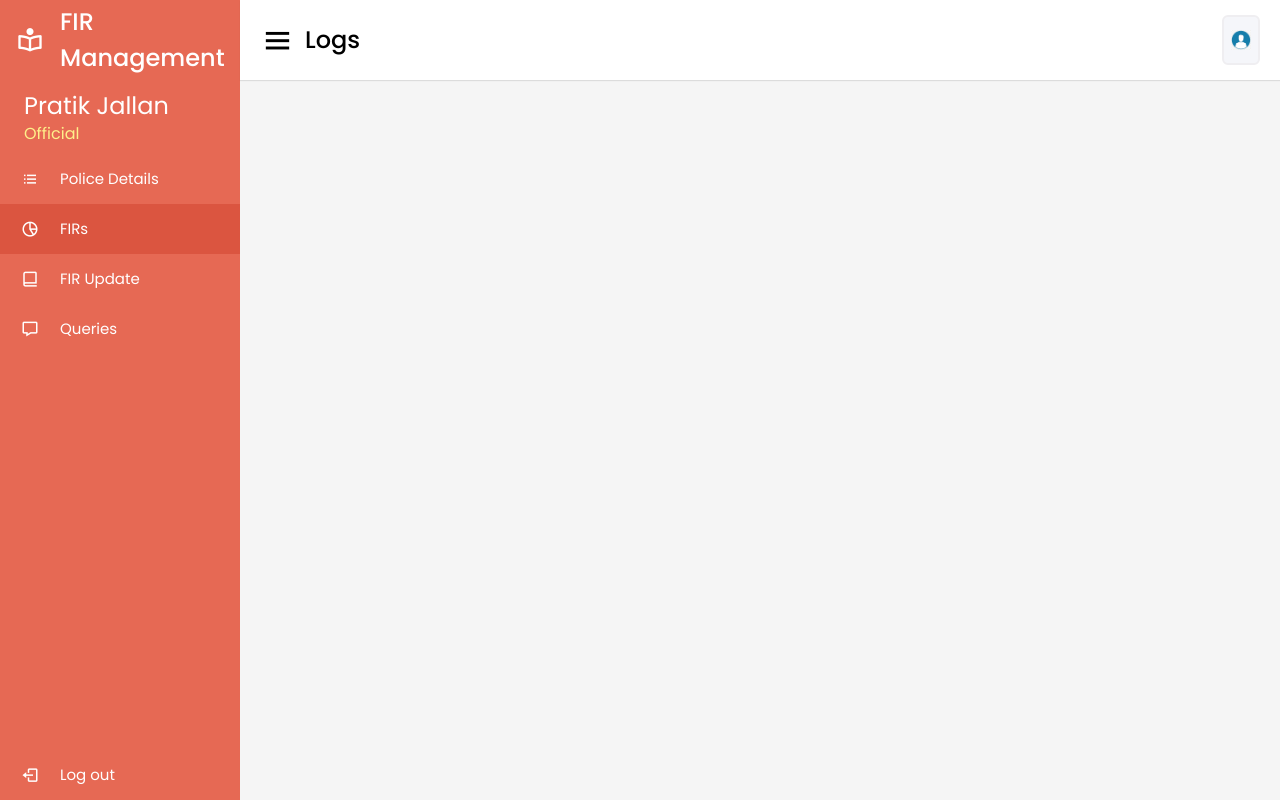
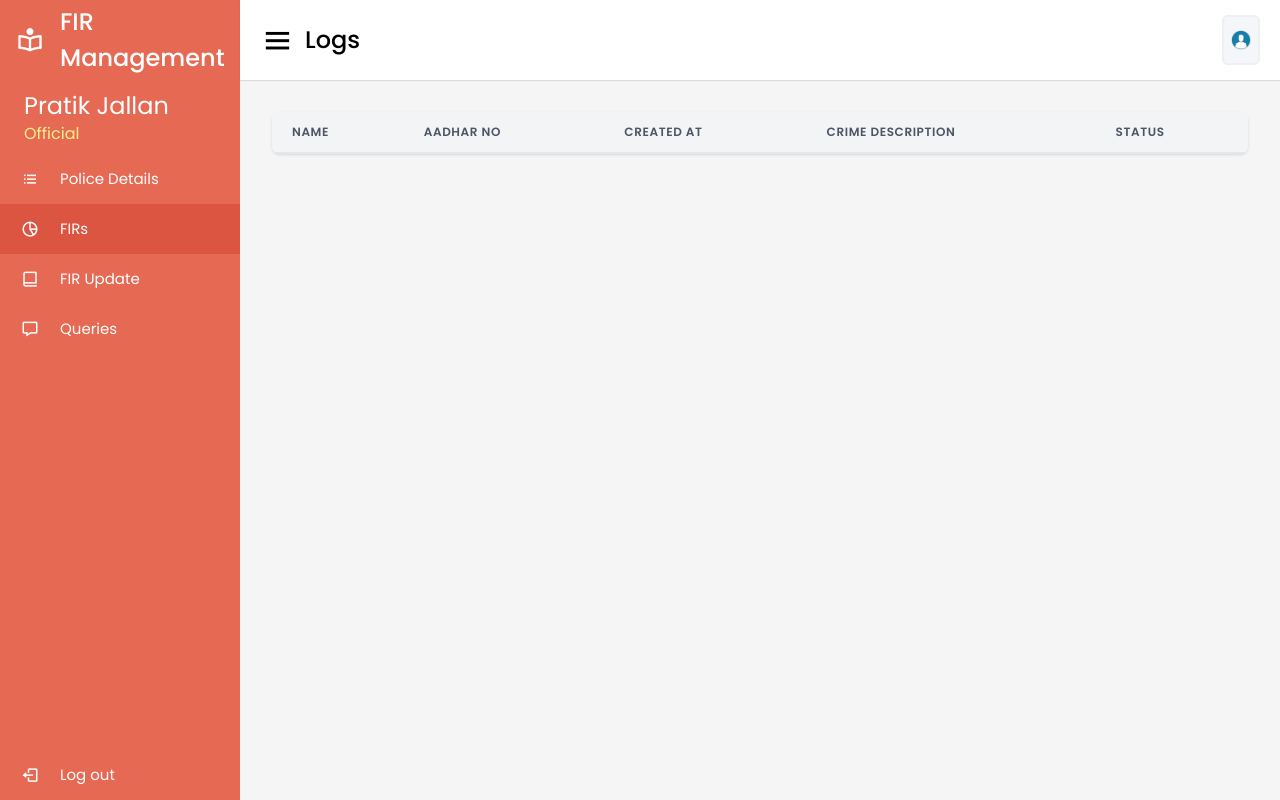
Before and after one commit to CommanderAstern/DBMS_RAP, a Django app: page /user/registered-firs/ in a window 1280 px wide. Run offline with Django 4.2, Linux system fonts and the light colour scheme; a user stored in the database is signed in; data comes from the database, SQL or seed files in the repository; both versions use the stored data as it was after the commit; lists and menus that the app fills with data are empty; some libraries are stand-ins or nearby versions.

Commit message:
Updated registered-firs

```diff
--- a/templates/dashboard_police/registered-firs.html
+++ b/templates/dashboard_police/registered-firs.html
@@ -80,7 +80,7 @@
                 <img src="../../static/profile.png" alt="user_image" style="padding-left: 5px;">
             </div>
         </nav>
-        <div class="home-content">
+        <!-- <div class="home-content">
             <div class="overview-boxes">
                 {% for fir in firs %}
                 <div class="box">
@@ -88,7 +88,7 @@
                         <div class="text"><a href="{% url 'users:logs' fir_id=fir.pk %}"
                                 style="color: black; text-decoration: none;">
                                 <div>
-                                    <!--  -->
+
                                 </div>
                                 <p><b>FIR id: {{fir.pk}}</b></p>
                                 <p><b>Victim: {{fir.victim.user.first_name}} {{fir.victim.user.last_name}}</b></p>
@@ -101,7 +101,83 @@
                 </div>
                 {% endfor %}
             </div>
+        </div> -->
+        <div class="container mx-auto px-4 sm:px-8">
+            <div class="py-8">
+                <div class="-mx-4 sm:-mx-8 px-4 sm:px-8 py-4 overflow-x-auto">
+                    <div class="mt-16 inline-block min-w-full shadow rounded-lg overflow-hidden">
+                        <table class="min-w-full leading-normal pt-10">
+                            <thead>
+                                <tr>
+                                    <th
+                                        class="px-5 py-3 border-b-2 border-gray-200 bg-gray-100 text-left text-xs font-semibold text-gray-600 uppercase tracking-wider">
+                                        name
+                                    </th>
+                                    <th
+                                        class="px-5 py-3 border-b-2 border-gray-200 bg-gray-100 text-left text-xs font-semibold text-gray-600 uppercase tracking-wider">
+                                        Aadhar No
+                                    </th>
+                                    <th
+                                        class="px-5 py-3 border-b-2 border-gray-200 bg-gray-100 text-left text-xs font-semibold text-gray-600 uppercase tracking-wider">
+                                        Created at
+                                    </th>
+                                    <th
+                                        class="px-5 py-3 border-b-2 border-gray-200 bg-gray-100 text-left text-xs font-semibold text-gray-600 uppercase tracking-wider">
+                                        Crime Description
+                                    </th>
+                                    <th
+                                        class="px-5 py-3 border-b-2 border-gray-200 bg-gray-100 text-left text-xs font-semibold text-gray-600 uppercase tracking-wider">
+                                        Status
+                                    </th>
+
+                                </tr>
+                            </thead>
+                            <tbody>
+                                {% for fir in firs %}
+
+                                <tr onclick="window.location='{% url 'users:logs' fir_id=fir.pk %}';" class="bg-white hover:bg-gray-200">
+                                    <td class="px-5 py-5 border-b border-gray-200  text-sm">
+                                        <div class="flex items-center">
+                                            <div class="ml-3">
+                                                <p class="text-gray-900 whitespace-no-wrap">
+                                                    {{fir.victim.user.first_name}} {{fir.victim.user.last_name}}
+                                                </p>
+                                            </div>
+                                        </div>
+                                    </td>
+
+                                    <td class="px-5 py-5 border-b border-gray-200 text-sm">
+                                        <p class="text-gray-900 whitespace-no-wrap">{{fir.victim.aadhar}}</p>
+                                    </td>
+                                    <td class="px-5 py-5 border-b border-gray-200 text-sm">
+                                        <p class="text-gray-900 whitespace-no-wrap">
+                                            {{fir.datetime}}
+                                        </p>
+                                    </td>
+                                    <td class="px-5 py-5 border-b border-gray-200 text-sm">
+                                        <p class="text-gray-900 whitespace-no-wrap">
+                                            {{fir.details}}
+                                        </p>
+                                    </td>
+
+                                    <td class="px-5 py-5 border-b border-gray-200 text-sm">
+                                        <span
+                                            class="relative inline-block px-3 py-1 font-semibold text-green-900 leading-tight">
+                                            <span aria-hidden
+                                                class="absolute inset-0 bg-green-200 opacity-50 rounded-full"></span>
+                                            <span class="relative">{{fir.status}}</span>
+                                        </span>
+                                    </td>
+
+                                </tr>
+                                {% endfor %}
+                            </tbody>
+                        </table>
+                    </div>
+                </div>
+            </div>
         </div>
+
     </section>
     <script>
         let sidebar = document.querySelector(".sidebar");
```
Also changed, not shown: db.sqlite3.
